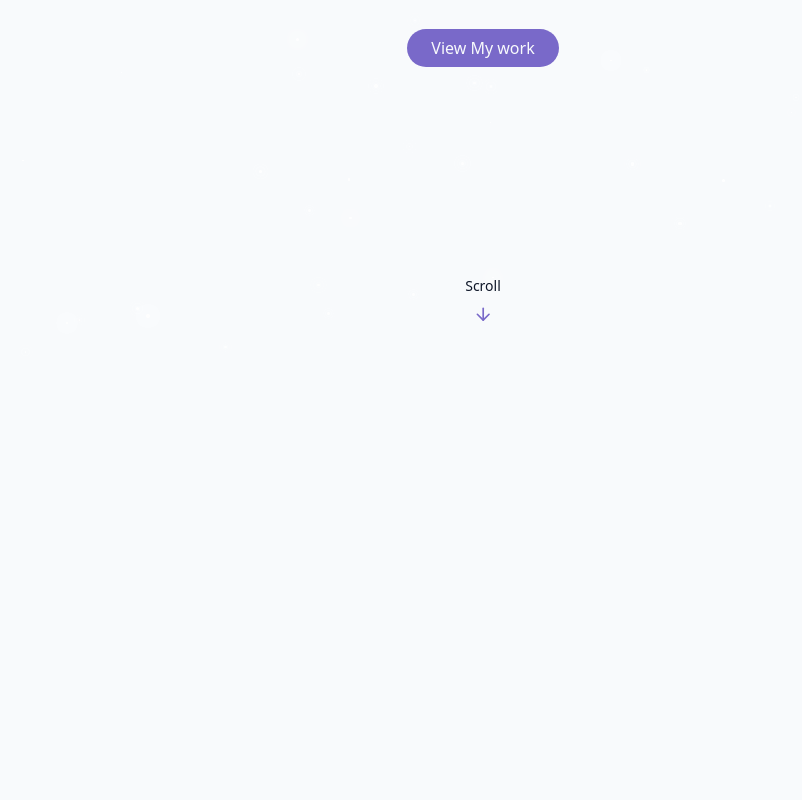
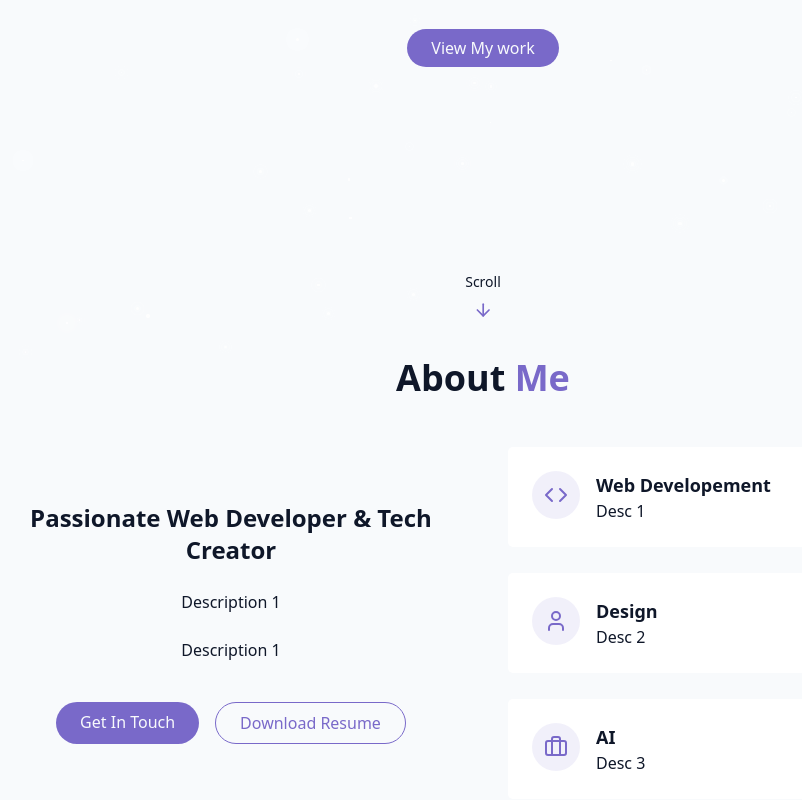
Before and after one commit to Irfxn21/Portfolio, a React (Vite) app: page / in a window 1280 px wide. Shown: the part 442-1242 px from the top of the page, without its empty margins (157-959 px from the left). Before the commit the page ends 800 px from the top, so only its background shows below. Built offline with nearby package versions, Linux system fonts and the light colour scheme.

Commit message:
about me section

```diff
--- /dev/null
+++ b/src/components/AboutSection.jsx
@@ -0,0 +1,75 @@
+import { Briefcase, Code, User } from "lucide-react"
+
+
+export const AboutSection = () => {
+
+    return <section id="about" className="py24 px4 relative">
+
+            <div className="container mx-auto max-w-5xl">
+                <h2 className="text-3xl md:text-4xl font-bold mb-12 text-center">
+                    About <span className="text-primary"> Me</span>
+                </h2>
+
+
+                <div className="grid grid-cols-1 md:grid-cols-2 gap-12 items-center">
+                    <div className="space-y-6">
+                        <h3 className="text-2xl font-semibold">Passionate Web Developer & Tech Creator</h3>
+
+                        <p className="text-muted-foreground">Description 1</p>
+
+                        <p className="text-muted-foreground">Description 1</p>
+
+                        <div className="flex flex-col sm:flex-row gap-4 pt-4 justify-center">
+                            <a href="#contact" className="cosmic-button">
+                                Get In Touch
+                            </a>
+
+                            <a href="#contact" className="px-6 py-2 rounded-full border border-primary text-primary hover:bg-primary/10 transition-colors duration-300">
+                                Download Resume
+                            </a>
+                        </div>
+                    </div>
+
+                    <div className="grid grid-cols-1 gap-6">
+                        <div className="gradient-border p-6 card-hover">
+                            <div className="flex items-start gap-4">
+                                <div className="p-3 rounded-full bg-primary/10">
+                                    <Code className="h-6 w-6 text-primary" />
+                                </div>
+                                <div className="text-left">
+                                    <h4 className="font-semibold text-lg">Web Developement</h4>
+                                    <p className="text-muted-foreground">Desc 1</p>
+                                </div>
+                            </div>
+                        </div>
+                        <div className="gradient-border p-6 card-hover">
+                            <div className="flex items-start gap-4">
+                                <div className="p-3 rounded-full bg-primary/10">
+                                    <User className="h-6 w-6 text-primary" />
+                                </div>
+                                <div className="text-left">
+                                    <h4 className="font-semibold text-lg">Design</h4>
+                                    <p className="text-muted-foreground">Desc 2</p>
+                                </div>
+                            </div>
+                        </div>
+                        <div className="gradient-border p-6 card-hover">
+                            <div className="flex items-start gap-4">
+                                <div className="p-3 rounded-full bg-primary/10">
+                                    <Briefcase className="h-6 w-6 text-primary" />
+                                </div>
+                                <div className="text-left">
+                                    <h4 className="font-semibold text-lg">AI</h4>
+                                    <p className="text-muted-foreground">Desc 3</p>
+                                </div>
+                            </div>
+                        </div>
+
+                    </div>
+                </div>
+
+            </div>
+        </section>
+
+
+}
--- a/src/pages/Home.jsx
+++ b/src/pages/Home.jsx
@@ -2,6 +2,7 @@
 import { StarBackground } from "../components/StarBackground";
 import { Navbar } from "../components/Navbar";
 import { HeroSection } from "../components/HeroSection";
+import { AboutSection } from "../components/AboutSection";
 
 export const Home = () => {
     return <div className="min-h-screen bg-background text-foreground overflow-x-hidden">
@@ -18,6 +19,7 @@
         {/* main content */}
         <main>
             <HeroSection />
+            <AboutSection />
         </main>
 
         {/* footer */}
```
